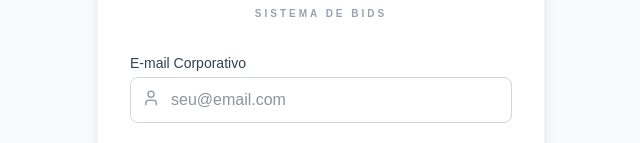
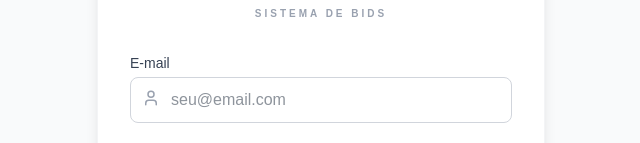
Before and after one commit to VCarmoLima/loop-logistica-bid, a Next.js app: page / in a window 1280 px wide. Shown: the part 242-385 px from the top of the page, without its empty margins (319-959 px from the left). Built offline with nearby package versions, Linux system fonts and the light colour scheme; no server answers.

Commit message:
Update: app/page.tsx

```diff
--- a/src/app/page.tsx
+++ b/src/app/page.tsx
@@ -173,7 +173,7 @@
             <form onSubmit={handleLogin} className="space-y-5 animate-in fade-in slide-in-from-left-4">
 
               <div>
-                <label className="block text-sm font-medium text-gray-700 mb-1">E-mail Corporativo</label>
+                <label className="block text-sm font-medium text-gray-700 mb-1">E-mail</label>
                 <div className="relative">
                   <input
                     type="email"
```
